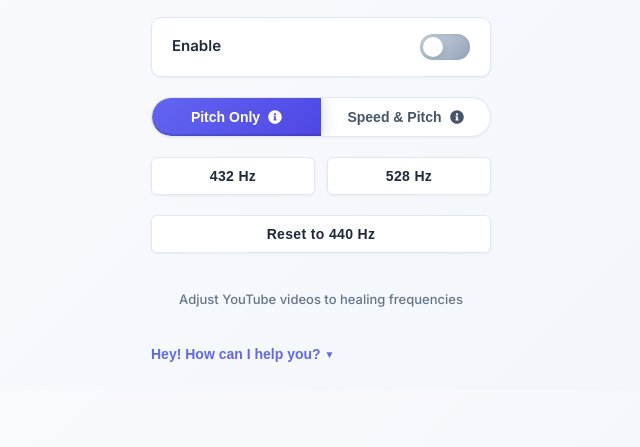
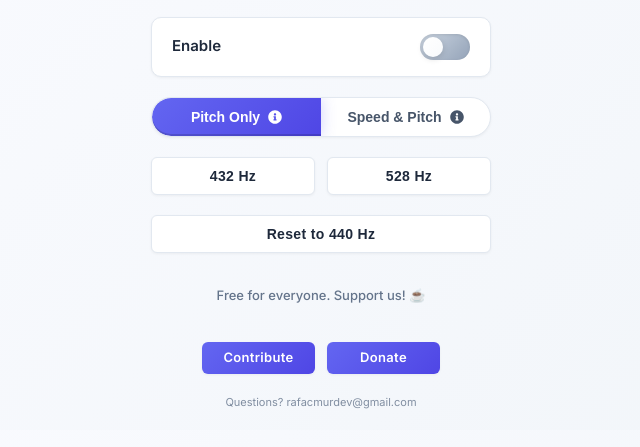
Before and after one commit to RafaCMur/true-resonance, a website built with webpack: page public/popup.html in a window 1280 px wide. Shown: the part 87-534 px from the top of the page, without its empty margins (319-959 px from the left). Built offline with nearby package versions, Linux system fonts and the light colour scheme; some packages are replaced by stand-ins of ours.

Commit message:
feat: eliminate dropdown

```diff
--- a/public/popup.css
+++ b/public/popup.css
@@ -34,7 +34,11 @@
 }
 
 .btn-primary {
-  background: linear-gradient(135deg, var(--primary-color), var(--primary-hover));
+  background: linear-gradient(
+    135deg,
+    var(--primary-color),
+    var(--primary-hover)
+  );
   color: #ffffff;
   box-shadow: var(--shadow-sm);
 }
@@ -183,8 +187,13 @@ body {
 }
 
 input:checked + .toggle-slider {
-  background: linear-gradient(135deg, var(--primary-color), var(--primary-hover));
-  box-shadow: inset 0 1px 3px rgba(0, 0, 0, 0.1), 0 0 15px rgba(99, 102, 241, 0.3);
+  background: linear-gradient(
+    135deg,
+    var(--primary-color),
+    var(--primary-hover)
+  );
+  box-shadow: inset 0 1px 3px rgba(0, 0, 0, 0.1),
+    0 0 15px rgba(99, 102, 241, 0.3);
 }
 
 input:checked + .toggle-slider:before {
@@ -203,7 +212,11 @@ input:checked + .toggle-slider:before {
 }
 
 .preset-button.active {
-  background: linear-gradient(135deg, var(--primary-color), var(--primary-hover));
+  background: linear-gradient(
+    135deg,
+    var(--primary-color),
+    var(--primary-hover)
+  );
   color: white;
   border-color: var(--primary-color);
   box-shadow: 0 0 20px rgba(99, 102, 241, 0.4);
@@ -225,11 +238,11 @@ input:checked + .toggle-slider:before {
 
 footer {
   text-align: center;
-  margin-top: 1.5rem;
+  margin-top: 1.25rem;
   display: flex;
   flex-direction: column;
   align-items: center;
-  gap: 1rem;
+  gap: 0.75rem;
 }
 
 .footer-text {
@@ -302,9 +315,14 @@ footer {
 }
 
 .mode-button.active {
-  background: linear-gradient(135deg, var(--primary-color), var(--primary-hover));
+  background: linear-gradient(
+    135deg,
+    var(--primary-color),
+    var(--primary-hover)
+  );
   color: #ffffff;
-  box-shadow: inset 0 -2px 0 rgba(0, 0, 0, 0.15), 0 0 15px rgba(99, 102, 241, 0.3);
+  box-shadow: inset 0 -2px 0 rgba(0, 0, 0, 0.15),
+    0 0 15px rgba(99, 102, 241, 0.3);
 }
 
 /* Tooltip centrado y más ancho */
@@ -345,7 +363,11 @@ footer {
   align-items: center;
   justify-content: center;
   padding: 0.5rem 1rem;
-  background: linear-gradient(135deg, var(--primary-color), var(--primary-hover));
+  background: linear-gradient(
+    135deg,
+    var(--primary-color),
+    var(--primary-hover)
+  );
   color: #ffffff !important;
   text-decoration: none;
   border-radius: var(--radius-sm);
@@ -360,66 +382,19 @@ footer {
   box-shadow: var(--shadow);
 }
 
-.dropdown-container {
-  margin: 0;
-  width: 100%;
+/* Compact button variant */
+.primary-link.compact {
+  padding: 0.375rem 0.875rem;
+  font-size: 0.8125rem;
+  font-weight: 600;
+  min-width: 85px;
+  text-align: center;
 }
 
-.dropdown-toggle {
-  width: 100%;
-  padding: 0.5rem 0;
-  background: none;
-  border: none;
-  font-size: 14px;
-  font-weight: 700;
-  color: var(--primary-color);
-  text-align: left;
-  cursor: pointer;
-  display: flex;
-  justify-content: flex-start;
-  align-items: center;
-  transition: color 0.2s ease;
+/* Contact text styling */
+.contact-text {
+  font-size: 11px;
+  color: var(--text-secondary);
+  margin: 0.5rem 0 0 0;
+  opacity: 0.8;
 }
-
-.dropdown-toggle:hover {
-  color: var(--primary-hover);
-}
-
-.dropdown-label {
-  margin-right: 4px;
-}
-
-.dropdown-label:hover {
-  text-decoration: underline;
-}
-
-.dropdown-arrow {
-  font-size: 10px;
-  transition: transform 0.3s;
-}
-
-.dropdown-toggle.active .dropdown-arrow {
-  transform: rotate(180deg);
-}
-
-.dropdown-content {
-  max-height: 0;
-  overflow: hidden;
-  transition: max-height 0.3s ease-out;
-}
-
-.dropdown-content.active {
-  max-height: 500px;
-}
-
-.research-text {
-  margin: 0;
-  align-items: left;
-  text-align: left;
-  justify-content: left;
-  padding: 0 0.25rem;
-}
-
-.mail-info {
-  color: var(--primary-color);
-}
--- a/public/popup.html
+++ b/public/popup.html
@@ -96,47 +96,29 @@
       </div>
 
       <footer>
-        <p class="footer-text">Adjust YouTube videos to healing frequencies</p>
-
-        <div class="dropdown-container">
-          <button id="research-dropdown-btn" class="dropdown-toggle">
-            <span class="dropdown-label">Hey! How can I help you?</span>
-            <span class="dropdown-arrow">▼</span>
-          </button>
-
-          <div id="research-content" class="dropdown-content">
-            <div class="research-text">
-              <p>
-                432 Hz belongs to everyone. We don’t sell it — but you can
-                support us with a coffee 😉.
-              </p>
-              <p>Contact us at:</p>
-              <span class="mail-info"
-                ><strong>rafacmurdev@gmail.com</strong></span
-              >
-            </div>
+        <p class="footer-text">Free for everyone. Support us! ☕</p>
 
         <div class="footer-buttons">
           <a
-                class="btn btn-primary primary-link"
+            class="btn btn-primary primary-link compact"
             href="https://github.com/RafaCMur/true-resonance"
             target="_blank"
             rel="noopener noreferrer"
           >
-                View on GitHub
+            Contribute
           </a>
 
           <a
-                class="btn btn-primary primary-link"
+            class="btn btn-primary primary-link compact"
             href="https://www.paypal.com/donate/?hosted_button_id=TJYW36JX2NY48"
             target="_blank"
             rel="noopener noreferrer"
           >
-                Buy me a coffee
+            Donate
           </a>
         </div>
-          </div>
-        </div>
+
+        <p class="contact-text">Questions? rafacmurdev@gmail.com</p>
       </footer>
     </div>
 
--- a/src/popup/popup.ts
+++ b/src/popup/popup.ts
@@ -14,12 +14,6 @@ const pitchModeBtn = document.getElementById(
 const rateModeBtn = document.getElementById(
   "rate-mode-btn"
 ) as HTMLButtonElement;
-const researchDropdownBtn = document.getElementById(
-  "research-dropdown-btn"
-) as HTMLButtonElement;
-const researchContent = document.getElementById(
-  "research-content"
-) as HTMLElement;
 
 let _currentFrequency: Frequency = A4_STANDARD_FREQUENCY;
 
@@ -29,7 +23,6 @@ const presetButtons: Record<432 | 528, HTMLButtonElement | null> = {
 };
 
 /* ------------------------ FUNCTIONS --------------------------- */
-
 
 /**
  * Sends a patch to the background script
@@ -65,21 +58,11 @@ function paintUI(state?: GlobalState) {
 
 /* ------------------------ EXECUTION --------------------------- */
 
-
 chrome.storage.local.get("state", ({ state }) => paintUI(state));
 
 chrome.storage.onChanged.addListener(({ state }) => {
   if (state?.newValue) paintUI(state.newValue as GlobalState);
 });
-
-// Toggle research dropdown when clicked
-if (researchDropdownBtn && researchContent) {
-  researchDropdownBtn.addEventListener("click", () => {
-    // Toggle active classes for styling
-    researchDropdownBtn.classList.toggle("active");
-    researchContent.classList.toggle("active");
-  });
-}
 
 // Master enable / disable toggle
 enableToggle.addEventListener("change", () => {
```
Lines whose indentation alone changed are shown as unchanged.
